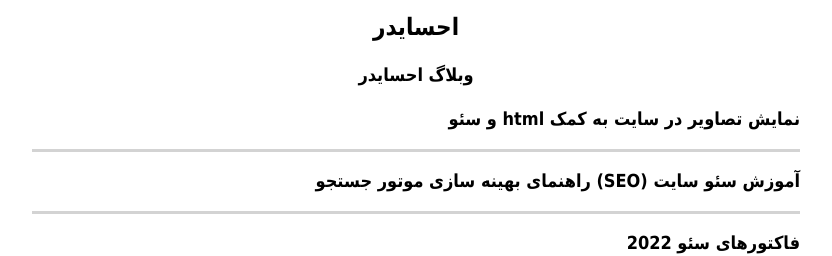
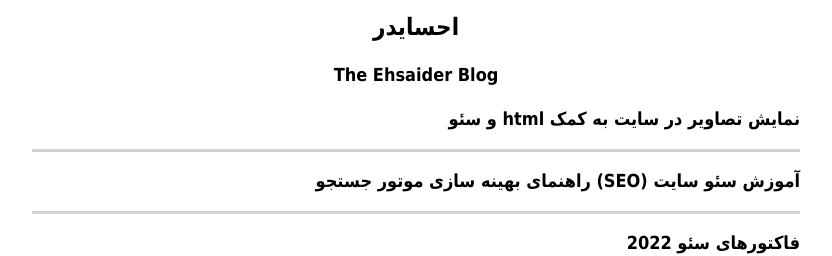
Before and after one commit to darkblog/darkblog.github.io, a Jekyll site: the page built from index.html, in a window 1280 px wide. Shown: the top 256 px of the page, without its empty margins (224-1056 px from the left). Built offline with Jekyll 4.4.1, drawn with Linux system fonts in a browser that asks for light colours.

Commit message:
Update index.html

```diff
--- a/index.html
+++ b/index.html
@@ -3,7 +3,7 @@ layout: index
 sitemap: false
 ---
 
-<h1 class="center">وبلاگ احسایدر</h1>
+<h1 class="center">The Ehsaider Blog</h1>
 {% for post in site.posts limit:100 %}
 <h2 class="post"><a href="{{ site.url }}{{ post.url }}">{{ post.title }}</a></h2>
 {% endfor %}
```
